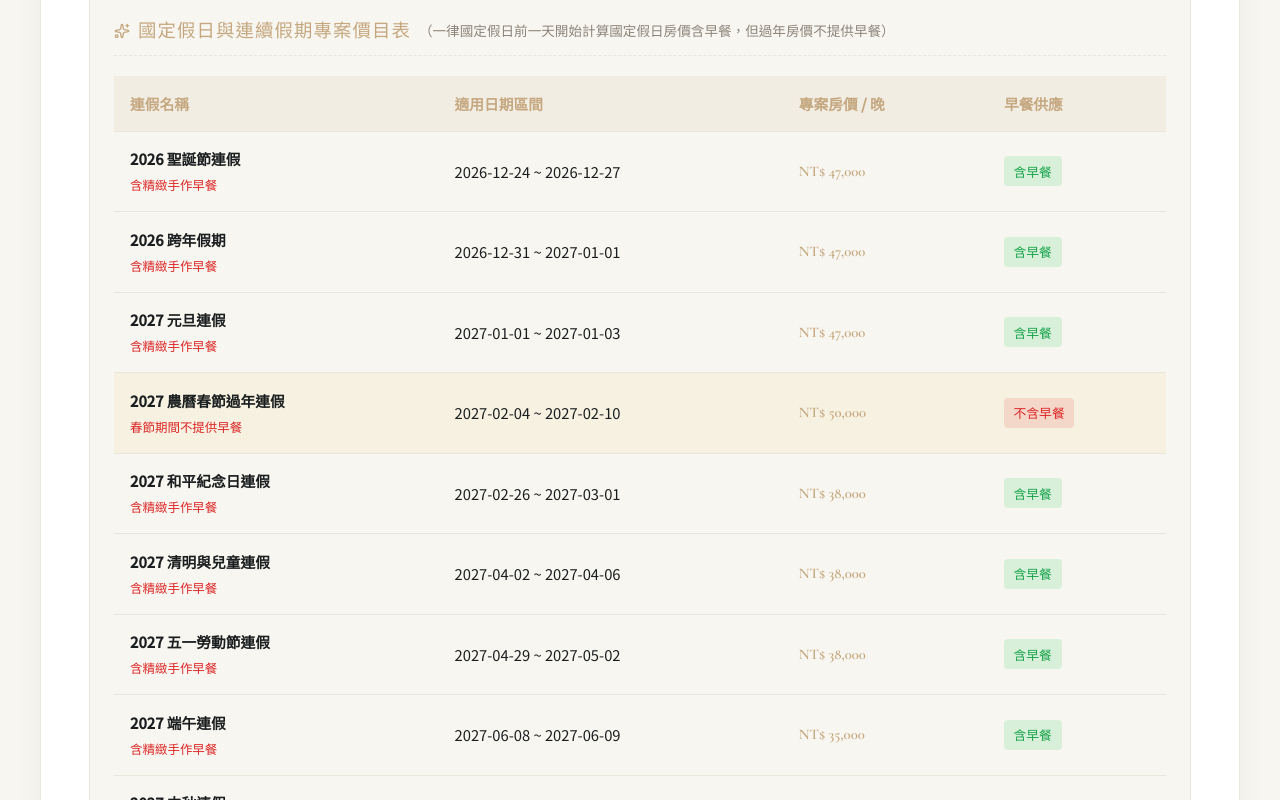
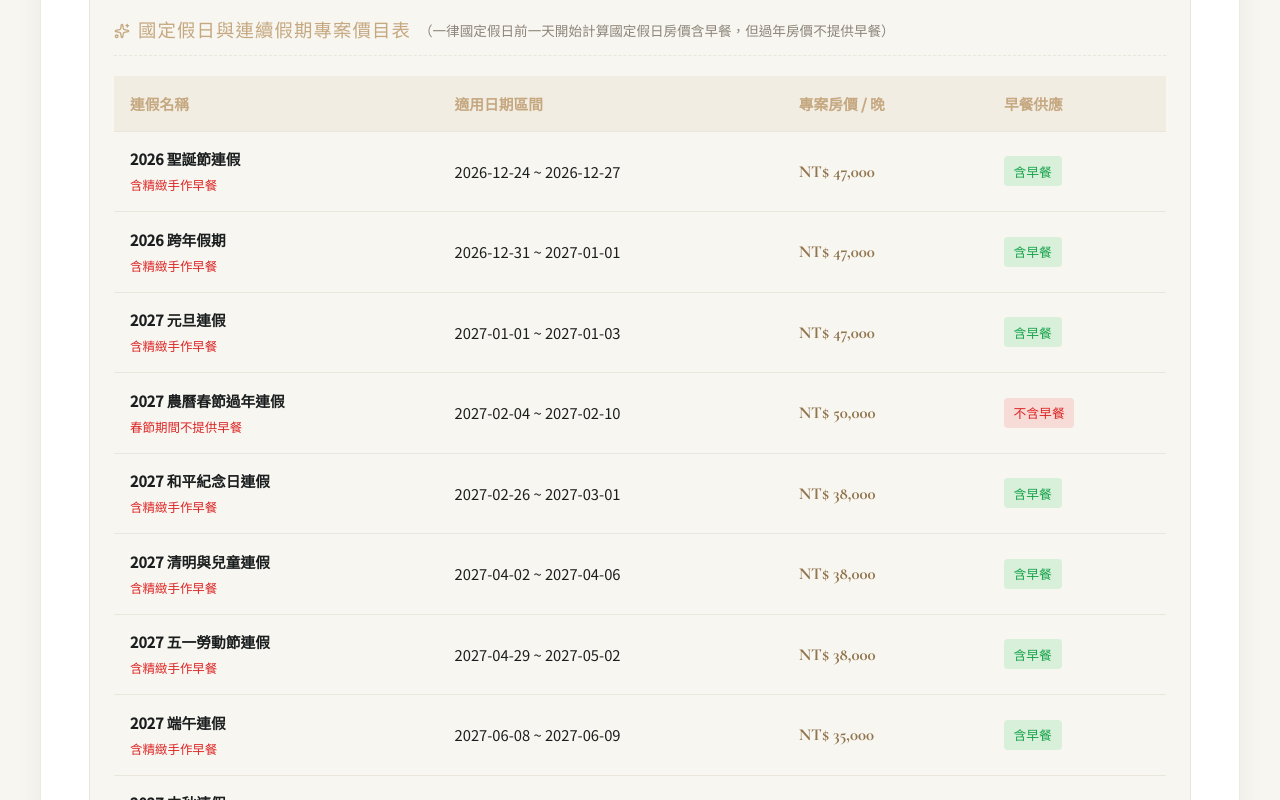
Before and after one commit to aassdd90629/Ann_Villa, a Vue app: page /packages in a window 1280 px wide. Shown: the part 1180-1980 px from the top of the page. Built offline with nearby package versions, Linux system fonts and the light colour scheme; no server answers.

Commit message:
style(packages): 統一農曆春節連假行底色與其他連假一致，並加深價目表價格欄顏色

```diff
--- a/src/components/admin/AdminHolidaysTable.vue
+++ b/src/components/admin/AdminHolidaysTable.vue
@@ -107,7 +107,6 @@ const handleTriggerImport = () => {
           <tr
             v-for="(h, idx) in props.holidays"
             :key="h.id || idx"
-            :class="{ 'is-cny': h.nameZh && (h.nameZh.includes('春節') || h.nameZh.includes('過年')) }"
           >
             <td>
               <input type="text" v-model="h.nameZh" class="form-control table-input" placeholder="連假名稱" />
@@ -318,10 +317,6 @@ const handleTriggerImport = () => {
     text-align: center;
   }
 
-  tr.is-cny td {
-    background: rgba(200, 169, 110, 0.05);
-  }
-
   .empty-state {
     text-align: center;
     padding: 2.5rem 1rem;
@@ -340,7 +335,8 @@ const handleTriggerImport = () => {
 
     &.text-right {
       text-align: right;
-      font-weight: 600;
+      font-weight: 700;
+      color: var(--gold-dark);
     }
 
     &:focus {
@@ -356,9 +352,9 @@ const handleTriggerImport = () => {
     gap: 0.25rem;
 
     .p-sign {
-      color: var(--gold-primary);
-      font-weight: 600;
-      font-size: 0.82rem;
+      color: var(--gold-dark);
+      font-weight: 700;
+      font-size: 0.85rem;
     }
   }
 
--- a/src/components/booking/PricingOverviewSection.vue
+++ b/src/components/booking/PricingOverviewSection.vue
@@ -305,7 +305,7 @@ const selectTier = (tier) => emit('apply-tier', tier.count)
       display: flex; flex-direction: column; align-items: center; justify-content: center; padding: 0.85rem 0.65rem;
       background: var(--bg-card); border: 1px solid var(--border-color); border-radius: 6px; text-align: center; transition: $transition-base;
       .h-name { font-size: 0.8rem; font-weight: 600; color: var(--text-sub); margin-bottom: 0.35rem; }
-      .h-price { font-family: $font-display; font-size: 1.05rem; font-weight: 700; color: var(--gold-primary); }
+      .h-price { font-family: $font-display; font-size: 1.05rem; font-weight: 700; color: var(--gold-dark); }
       .h-unit { font-size: 0.72rem; color: var(--text-muted); }
       &.active { border-color: var(--gold-primary); background: var(--badge-bg); box-shadow: 0 0 10px rgba(197, 168, 128, 0.2); .h-name { color: var(--gold-primary); font-weight: 700; } }
     }
--- a/src/views/PackagesView.vue
+++ b/src/views/PackagesView.vue
@@ -111,7 +111,7 @@ const pkg = computed(() => pricingData.value.exclusivePackage)
                   </tr>
                 </thead>
                 <tbody>
-                  <tr v-for="(h, hIdx) in pricingData.holidays" :key="hIdx" :class="{ 'cny-row': h.price >= 50000 || (h.nameZh && h.nameZh.includes('春節')) }">
+                  <tr v-for="(h, hIdx) in pricingData.holidays" :key="hIdx">
                     <td class="h-name">
                       <strong>{{ isEn ? (h.nameEn || h.nameZh || h.name) : (h.nameZh || h.name) }}</strong>
                       <div v-if="h.noteZh" class="h-subnote-text">
@@ -406,8 +406,9 @@ const pkg = computed(() => pricingData.value.exclusivePackage)
 
       .h-price {
         font-family: $font-display;
-        font-weight: 600;
-        color: var(--gold-primary);
+        font-weight: 700;
+        font-size: 1.05rem;
+        color: var(--gold-dark);
       }
 
       .badge-included,
@@ -433,10 +434,6 @@ const pkg = computed(() => pricingData.value.exclusivePackage)
         font-size: 0.78rem;
         color: #dc2626;
         margin-top: 2px;
-      }
-
-      .cny-row td {
-        background: rgba(212, 175, 55, 0.08);
       }
     }
   }
```
Also changed, not shown: 1 other file (tests, documents, lock files or other folders).
